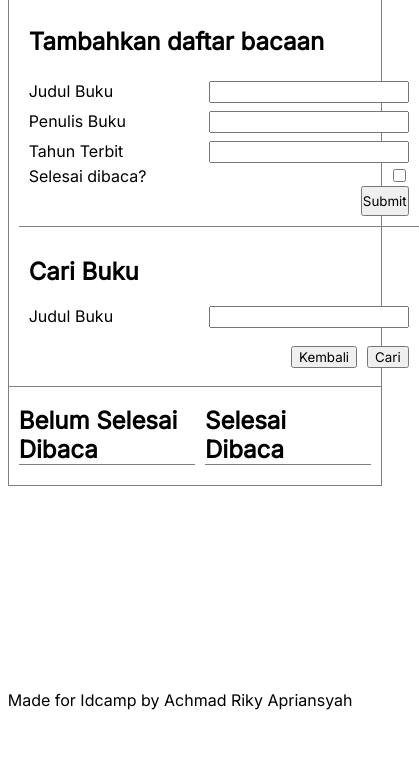
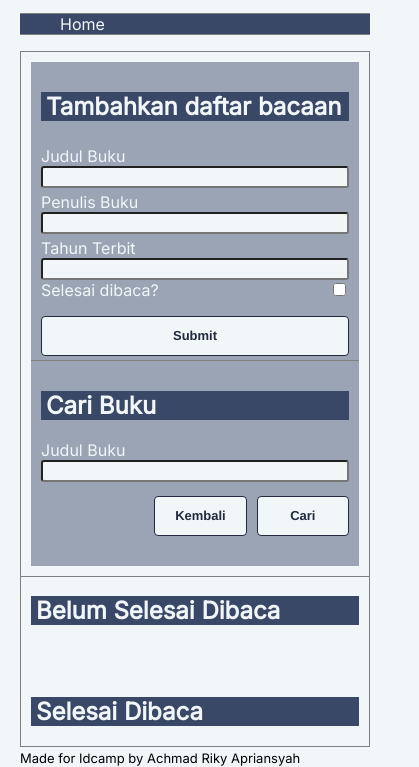
Before and after one commit to engkih/webstorage-json-pacrtice, a plain HTML site: page index.html in a window 390 px wide. Shown: the part 134-901 px from the top of the page, 419 px wide, since content can reach past the window. Before the commit the page ends 844 px from the top, so only its background shows below. Drawn offline with Linux system fonts and the light colour scheme.

Commit message:
Page styling

```diff
--- a/index.html
+++ b/index.html
@@ -15,45 +15,49 @@
         <div class="logo"><h1>My Books</h1></div>
         <nav>
             <ul>
-                <li class="Home">Home</li>
+                <li class="home"><a href="#">Home</a></li>
             </ul>
         </nav>
     </header>
     <main>
         <section class="section-top">
+            <div class="input-wrap">
             <div class="form-wrap">
             <h2>Tambahkan daftar bacaan</h2>
             <form action="#" class="inputt-form" id="form">
                 <div class="input-section">
                     <label for="judul">Judul Buku</label>
-                    <input type="text" name="judul" id="judul">
+                    <input type="text" name="judul" id="judul" class="books-input">
                 </div>
                 <div class="input-section">
                     <label for="penulis">Penulis Buku</label>
-                    <input type="text" name="penulis" id="penulis">
+                    <input type="text" name="penulis" id="penulis" class="books-input">
                 </div>
                 <div class="input-section">
                     <label for="tahun">Tahun Terbit</label>
-                    <input type="number" name="tahun" id="tahun">
+                    <input type="number" name="tahun" id="tahun" class="books-input">
                 </div>
                 <div class="inpu-status">
-                    <label for="input-status">Selesai dibaca?</label>
-                    <input type="checkbox" id="input-status" name="input-status">
+                    <label for="input-status" class="checkbox-label">Selesai dibaca?</label>
+                    <input type="checkbox" id="input-status" name="input-status" class="checkbox">
                 </div>
-                <input class="input-section" type="submit" value="Submit" name="submit">
+                <div class="submit-button-wrapper">
+                <input class="input-section books-input input-button" type="submit" value="Submit" name="submit">
+                </div>
             </form>
             </div>
             <div class="search-wrap">
                 <h2>Cari Buku</h2>
                 <div>
                 <label for="cari">Judul Buku</label>
-                <input type="text" name="cari" id="search-value">
+                <input type="text" name="cari" id="search-value" class="search-input">
                 </div>
                 <br>
                 <div class="search-button-wrap">
                 <button class="search-button" id="search-button">Cari</button>
                 <button class="back-button" id="back-button">Kembali</button>
                 </div>
+            </div>
             </div>
         </section>
         <section class="section-bot">
--- a/index.js
+++ b/index.js
@@ -120,6 +120,7 @@ function showDataConstructor(bookLists) {
 
         const completeButon = document.createElement('i');
         completeButon.setAttribute('class', 'fa fa-check-square fa-2x');
+        completeButon.setAttribute('title', 'Ubah status menjadi "Selesai Dibaca".')
         completeButon.addEventListener('click', function () {
             const book = findData(bookLists.id);
 
@@ -130,6 +131,7 @@ function showDataConstructor(bookLists) {
 
         const editButton = document.createElement('i');
         editButton.setAttribute('class', 'fa fa-edit fa-2x');
+        editButton.setAttribute('title', 'Ubah keterangan buku.')
         editButton.addEventListener('click', function () {
             const book = findData(bookLists.id);
             var title = prompt("Judul:", `${book.title}`);
@@ -147,6 +149,7 @@ function showDataConstructor(bookLists) {
 
         const deleteButton = document.createElement('i');
         deleteButton.setAttribute('class', 'fa  fa-trash fa-2x');
+        deleteButton.setAttribute('title', 'Hapus buku dari list.')
         deleteButton.addEventListener('click', function () {
             const bookIndex = findIndex(bookLists.id);
 
@@ -163,8 +166,11 @@ function showDataConstructor(bookLists) {
         container.append(bookTitle, authorText, releaseText, completeButon, editButton, deleteButton);
 
     } else {
+        container.setAttribute('class', 'book-container readed-color');
+
         const undoButton = document.createElement('i');
         undoButton.setAttribute('class', 'fa fa-remove fa-2x');
+        undoButton.setAttribute('title', 'Ubah status menjadi "Belum Selesai Dibaca')
         undoButton.addEventListener('click', function () {
             const book = findData(bookLists.id);
 
@@ -175,6 +181,7 @@ function showDataConstructor(bookLists) {
 
         const editButton = document.createElement('i');
         editButton.setAttribute('class', 'fa fa-edit fa-2x');
+        editButton.setAttribute('title', 'Ubah keterangan buku.')
         editButton.addEventListener('click', function () {
             const book = findData(bookLists.id);
             var title = prompt("Judul:", `${book.title}`);
@@ -192,6 +199,7 @@ function showDataConstructor(bookLists) {
 
         const deleteButton = document.createElement('i');
         deleteButton.setAttribute('class', 'fa  fa-trash fa-2x');
+        deleteButton.setAttribute('title', 'Hapus buku dari list.')
         deleteButton.addEventListener('click', function () {
             const bookIndex = findIndex(bookLists.id);
 
--- a/styles.css
+++ b/styles.css
@@ -6,13 +6,21 @@
 html, body {
     width: 100%;
     height: 100%;
+    /* margin: auto; */
+    /* padding: 0 1%; */
     margin: auto;
-    padding: 0 1%;
+    padding: 0 10px;
+}
+
+.logo {
+    border: solid 5px #212A3E;
+    width: 200px;
 }
 
 body {
     display: flex;
     flex-direction: column;
+    background-color: #F1F6F9;
 }
 
 
@@ -20,6 +28,28 @@ header ul {
     list-style: none;
     border-top: solid 1px gray;
     border-bottom: solid 1px gray;
+    background-color: #394867;
+    color: #F1F6F9;
+}
+
+.home a:link {
+    color: #F1F6F9;
+    text-decoration: none;
+}
+
+.home a:visited {
+    color: #F1F6F9;
+    text-decoration: none;
+}
+
+.home a:hover {
+    color: #F1F6F9;
+    text-decoration: none;
+}
+
+.home a:active {
+    color: #F1F6F9;
+    text-decoration: none;
 }
 
 main {
@@ -32,12 +62,77 @@ main {
 
 }
 
+.input-wrap {
+    width: 400px;
+    margin: 0 auto;
+    background-color: #9BA4B5;
+    color: #F1F6F9;
+}
+
+input {
+    background-color: #F1F6F9;
+    border-radius: 3px;
+}
+
 input, .search-button, .back-button {
     float: right;
 }
 
-button {
+
+
+/* button {
     margin-left: 10px;
+} */
+
+button, .input-button {
+    background-color: #F1F6F9;
+    border-radius: 4px;
+    border-style: none;
+    border: solid 1px #212A3E;
+    box-sizing: border-box;
+    color: #212A3E;
+    cursor: pointer;
+    display: inline-block;
+    font-family: "Farfetch Basis","Helvetica Neue",Arial,sans-serif;
+    font-size: 13px;
+    font-weight: 700;
+    line-height: 1.5;
+    margin: 0;
+    max-width: none;
+    min-height: 40px;
+    min-width: 10px;
+    outline: none;
+    overflow: hidden;
+    padding: 9px 5px;
+    position: relative;
+    text-align: center;
+    text-transform: none;
+    user-select: none;
+    -webkit-user-select: none;
+    touch-action: manipulation;
+    width: 30%;
+    margin-left: 10px;
+  }
+
+.search-button-wrapper {
+    width: 100%;
+  }
+
+button:hover,
+button:focus {
+    background-color: #212A3E;
+    color: #F1F6F9;
+  }
+
+.input-button:hover,
+.input-button:focus {
+    background-color: #212A3E;
+    color: #F1F6F9;
+}
+
+
+.search-button-wrap {
+    overflow: auto;
 }
 
 .input-section {
@@ -52,17 +147,29 @@ button {
     padding: 10px;
     /* padding-bottom: 20px; */
     text-align: left;
-    width: 400px;
+    width: 100%;
     margin: 0 auto;
-    margin-bottom: 30px;
+    margin-bottom: 50px;
+}
+
+.form-wrap h2 {
+    background-color: #394867;
+    color: #F1F6F9;
+    padding-left: 5px;
 }
 
 .search-wrap {
     padding: 10px;
     padding-bottom: 30px;
-    width: 400px;
+    width: 100%;
     margin: 0 auto;
     border-top: solid 1px grey;
+}
+
+.search-wrap h2 {
+    background-color: #394867;
+    color: #F1F6F9;
+    padding-left: 5px;
 }
 
 .section-bot {
@@ -76,10 +183,14 @@ button {
     float: left;
     width: 50%;
     padding-left: 10px;
+    padding-right: 10px;
 }
 
 .bot-title {
-    border-bottom: solid 1px grey;
+    /* border-bottom: solid 1px grey; */
+    background-color: #394867;
+    color: #F1F6F9;
+    padding-left: 5px;
 }
 
 .readed-wrap {
@@ -93,8 +204,26 @@ button {
 .book-container {
     margin-bottom: 10px;
     padding: 10px;
-    border: solid 1px grey;
-    border-radius: 10px;
+    /* border: solid 1px grey; */
+    /* border-radius: 10px; */
+    box-shadow: rgba(100, 100, 111, 0.2) 0px 7px 29px 0px;
+    animation-duration: 1s;
+    animation-name: fadeIn;
+}
+
+.readed-color {
+    background-color: #9BA4B5;
+    color: #394867;
+}
+
+@keyframes fadeIn {
+    from {
+        opacity: 0;
+    }
+
+    to {
+        opacity: 1;
+    }
 }
 
 .fa {
@@ -108,3 +237,61 @@ button {
 footer {
     margin-top: auto;
 }
+
+
+/* Media query for mobile phones */
+@media screen and (max-width: 600px) {
+
+    .logo {
+        width: 150px;
+    }
+
+    .input-wrap {
+        width: 100%;
+    }
+
+    .form-wrap {
+        width: 100%;
+        margin-bottom: 50px;
+    }
+
+    .search-wrap {
+        width: 100%;
+    }
+
+    .books-input, label {
+        display: block;
+        width: 100%;
+    }
+
+    .checkbox, .checkbox-label {
+        display: inline;
+    }
+
+    .input-section {
+        margin: 1rem auto;
+    }
+
+    .search-input {
+        width: 100%;
+    }
+
+    .search-button-wrap {
+        margin-top: 1rem;
+    }
+
+    .section-bot {
+        display: flex;
+        flex-direction: column;
+        gap: 2rem;
+    }
+
+    .unread-wrap, .readed-wrap {
+        width: 100%;
+    }
+
+    footer span {
+        font-size: small;
+    }
+
+}
```
